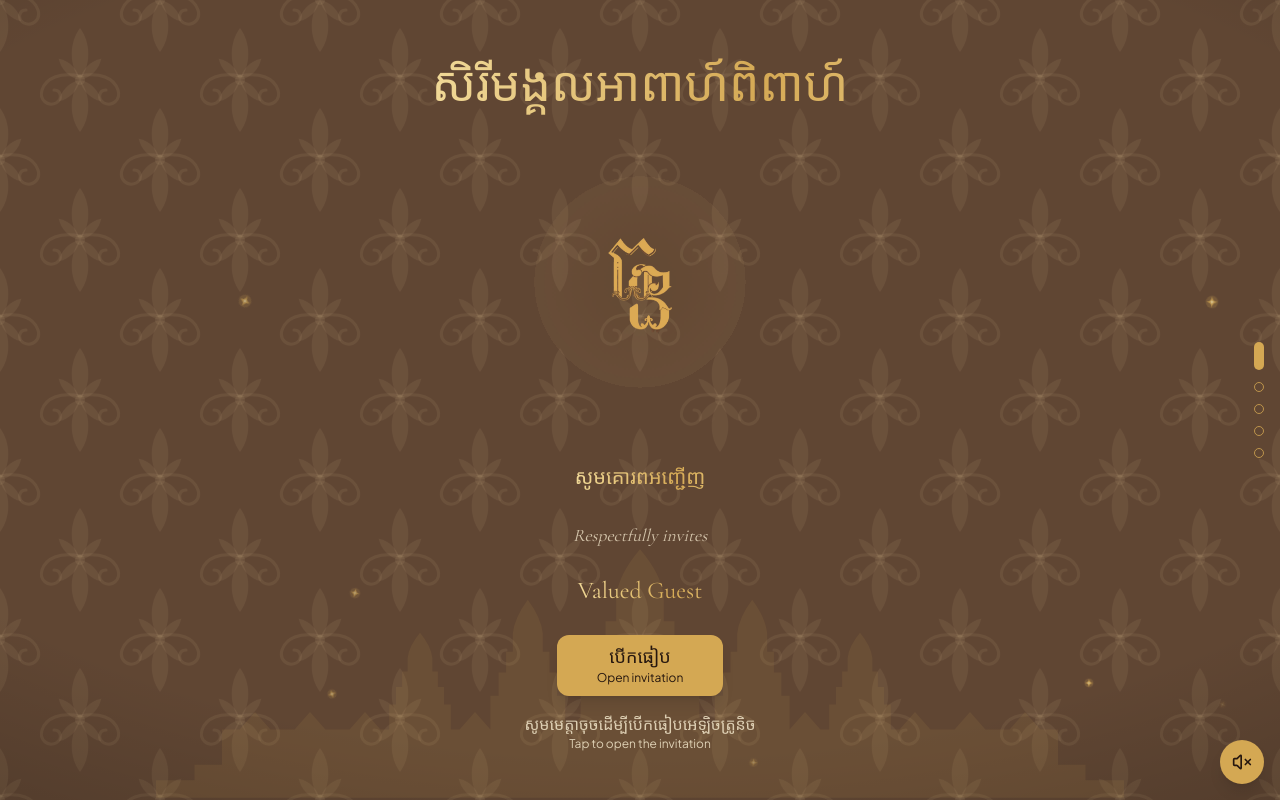
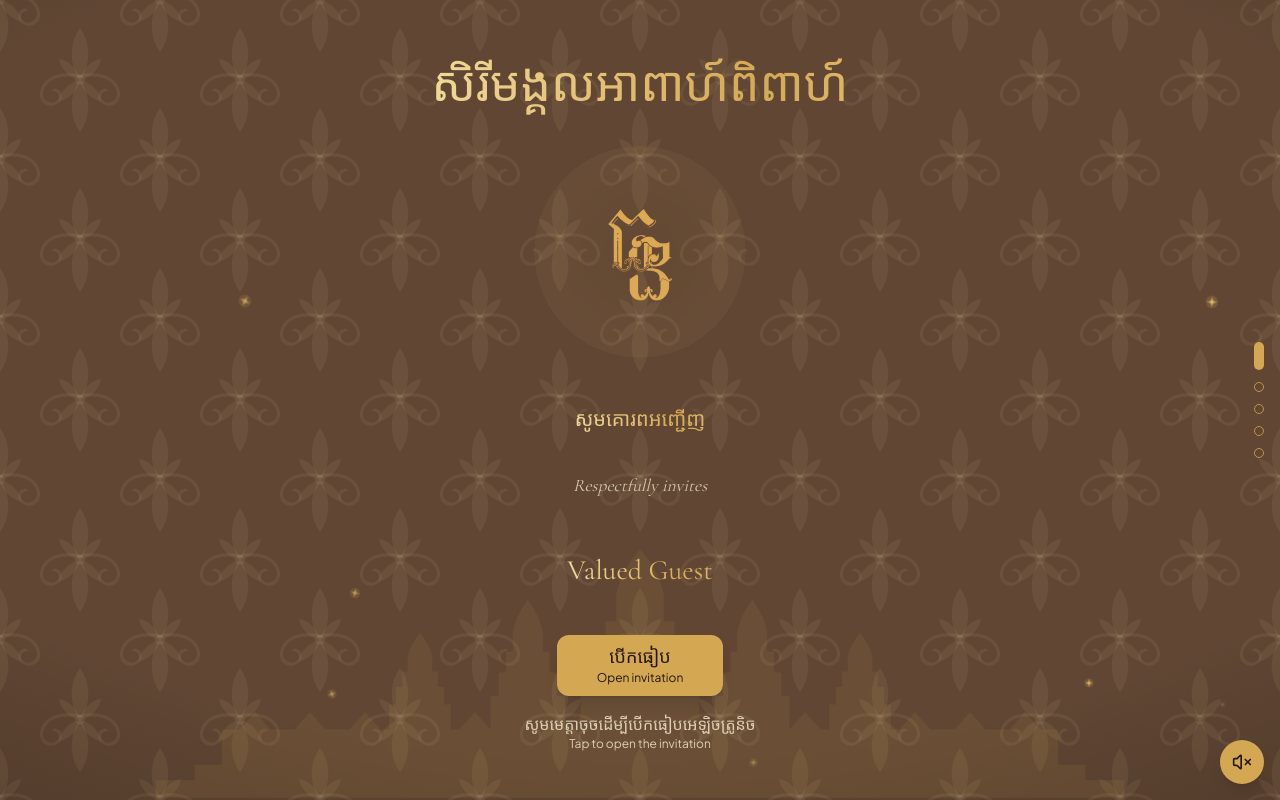
Before and after one commit to hassothea/e-invitation, a Next.js app: page / in a window 1280 px wide. Built offline with nearby package versions, Linux system fonts and the light colour scheme; a web font is replaced by a local one.

Commit message:
Refine font-size

```diff
--- a/components/IntroPages.jsx
+++ b/components/IntroPages.jsx
@@ -15,7 +15,7 @@ export function CoverPage({ guestName, onOpen }) {
 
   return (
     <section id="welcome" className="relative flex min-h-full flex-col items-center justify-between px-6 py-[6svh] text-center">
-      <p lang="km" className="rise font-khmer-display" style={{ ...rise(0.2), fontSize: "clamp(1.5rem, min(6.6vw, 6svh), 3.4rem)", lineHeight: 1.6 }}>
+      <p lang="km" className="rise font-khmer-display" style={{ ...rise(0.2), fontSize: "clamp(1.5rem, min(6.6vw, 6svh), 3.25rem)", lineHeight: 1.6 }}>
         <span className="gold-text">{hero.titleKm}</span>
       </p>
 
@@ -52,10 +52,10 @@ export function CoverPage({ guestName, onOpen }) {
         <p lang="km" className="font-khmer-display" style={{ fontSize: "clamp(1rem, 3svh, 1.25rem)", lineHeight: 4 }}>
           <span className="gold-text">{hero.inviteKm}</span>
         </p>
-        <p className="font-display italic text-ink/80" style={{ fontSize: "clamp(.9rem, 2.2svh, 2.1rem)", lineHeight: 2 }}>
+        <p className="font-display italic text-ink/80" style={{ fontSize: "clamp(.9rem, 2.2svh, 2.5rem)", lineHeight: 3 }}>
           {hero.invite}
         </p>
-        <p className="font-display" style={{ fontSize: "clamp(1rem, min(4vw, 3svh), 2.1rem)", lineHeight: 1.8, marginTop: "2svh" }}>
+        <p className="font-display" style={{ fontSize: "clamp(1rem, min(4vw, 3.5svh), 2.5rem)", lineHeight: 3, marginTop: "2svh" }}>
           <span className="gold-text">{guestName || guest.fallback}</span>
         </p>
         <button
```
